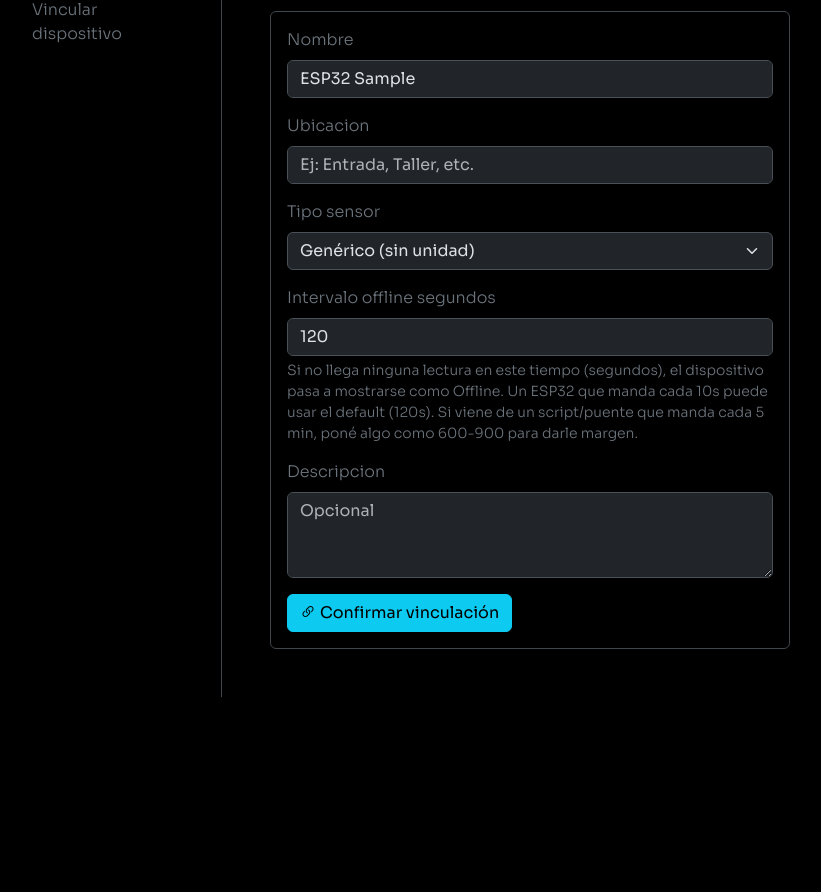
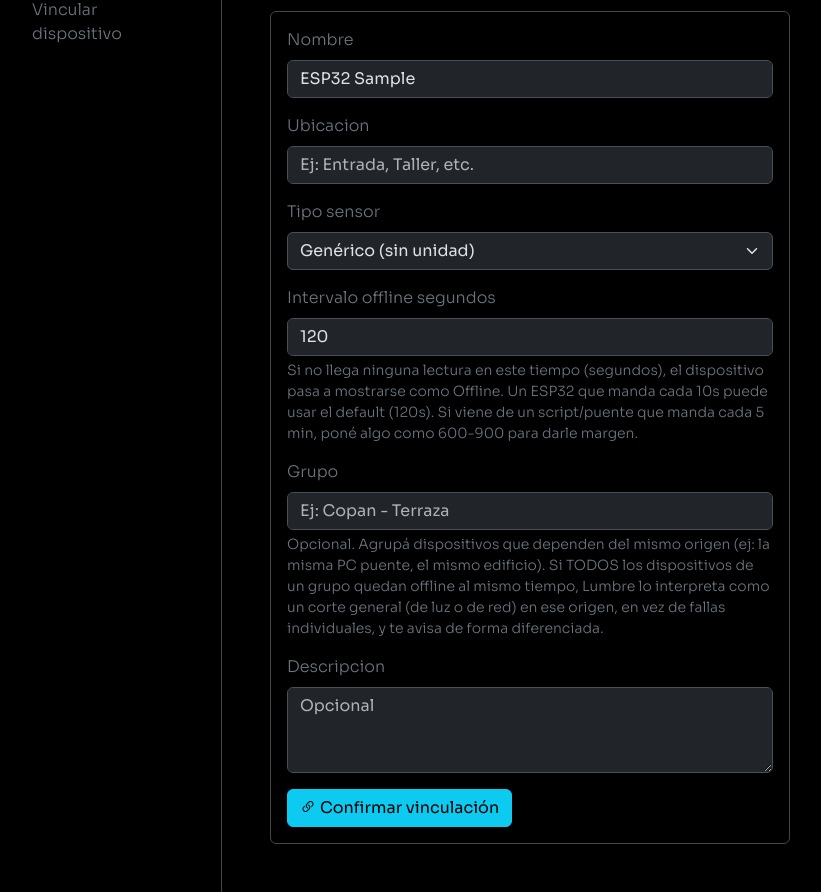
Before and after one commit to delpianocp/esp32-tester, a Django app: page /vincular/1/ in a window 1280 px wide. Shown: the part 209-1101 px from the top of the page, without its empty margins (8-829 px from the left). Before the commit the page ends 906 px from the top, so only its background shows below. Run offline with Django 5.2, Linux system fonts and the light colour scheme; a user stored in the database is signed in; tables that the repository leaves empty hold one stand-in row (values such as "Sample post").

Commit message:
Agregar deteccion de cortes generales por grupo de dispositivos

```diff
--- a/devices/forms.py
+++ b/devices/forms.py
@@ -25,7 +25,7 @@ class VincularDeviceForm(forms.ModelForm):
 
     class Meta:
         model = Device
-        fields = ["nombre", "ubicacion", "tipo_sensor", "etiqueta_on", "etiqueta_off", "intervalo_offline_segundos", "descripcion"]
+        fields = ["nombre", "ubicacion", "tipo_sensor", "etiqueta_on", "etiqueta_off", "intervalo_offline_segundos", "grupo", "descripcion"]
         widgets = {
             "nombre": forms.TextInput(attrs={
                 "class": "form-control", "placeholder": "Ej: Bobina Portón Principal"
@@ -42,6 +42,9 @@ class VincularDeviceForm(forms.ModelForm):
             }),
             "intervalo_offline_segundos": forms.NumberInput(attrs={
                 "class": "form-control", "min": "10"
+            }),
+            "grupo": forms.TextInput(attrs={
+                "class": "form-control", "placeholder": "Ej: Copan - Terraza"
             }),
             "descripcion": forms.Textarea(attrs={
                 "class": "form-control", "rows": 3, "placeholder": "Opcional"
--- a/devices/models.py
+++ b/devices/models.py
@@ -29,6 +29,16 @@ class Device(models.Model):
     ubicacion = models.CharField(max_length=150, blank=True)
     descripcion = models.TextField(blank=True)
     tipo_sensor = models.CharField(max_length=20, choices=TIPO_SENSOR_CHOICES, default="generico")
+    grupo = models.CharField(
+        max_length=100, blank=True,
+        help_text=(
+            "Opcional. Agrupá dispositivos que dependen del mismo origen (ej: la "
+            "misma PC puente, el mismo edificio). Si TODOS los dispositivos de un "
+            "grupo quedan offline al mismo tiempo, Lumbre lo interpreta como un "
+            "corte general (de luz o de red) en ese origen, en vez de fallas "
+            "individuales, y te avisa de forma diferenciada."
+        ),
+    )
     etiqueta_on = models.CharField(
         max_length=20, default="ON", blank=True,
         help_text="Solo para sensores tipo 'Estado'. Texto para el valor activo (ej: ON, Arriba, Lleno)."
--- a/devices/views.py
+++ b/devices/views.py
@@ -30,7 +30,28 @@ def registro(request):
 def device_list(request):
     """Home: cualquier usuario (logueado o no) puede ver todos los dispositivos."""
     devices = Device.objects.select_related("owner").all()
-    return render(request, "devices/device_list.html", {"devices": devices})
+
+    # Detectamos "cortes generales": grupos donde TODOS los dispositivos
+    # están offline al mismo tiempo. Si solo uno cae, es un problema de
+    # ese sensor puntual; si caen todos los del mismo origen juntos, es
+    # más probable que sea un corte de luz/red en ese lugar.
+    grupos_caidos = []
+    grupos_nombres = devices.exclude(grupo="").values_list("grupo", flat=True).distinct()
+    for nombre_grupo in grupos_nombres:
+        dispositivos_del_grupo = [d for d in devices if d.grupo == nombre_grupo]
+        if len(dispositivos_del_grupo) >= 2 and all(not d.online for d in dispositivos_del_grupo):
+            ultimas_conexiones = [d.ultima_conexion for d in dispositivos_del_grupo if d.ultima_conexion]
+            ultima_conexion_grupo = max(ultimas_conexiones) if ultimas_conexiones else None
+            grupos_caidos.append({
+                "nombre": nombre_grupo,
+                "cantidad": len(dispositivos_del_grupo),
+                "ultima_conexion": ultima_conexion_grupo,
+            })
+
+    return render(request, "devices/device_list.html", {
+        "devices": devices,
+        "grupos_caidos": grupos_caidos,
+    })
 
 
 def device_detail(request, pk):
```
Also changed, not shown: templates/devices/device_list.html (+20 -0 lines), devices/migrations/0005_device_grupo.py (added).
